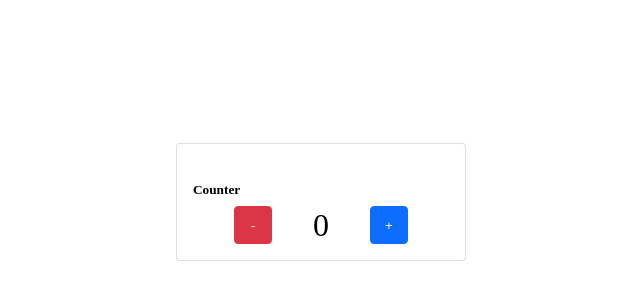
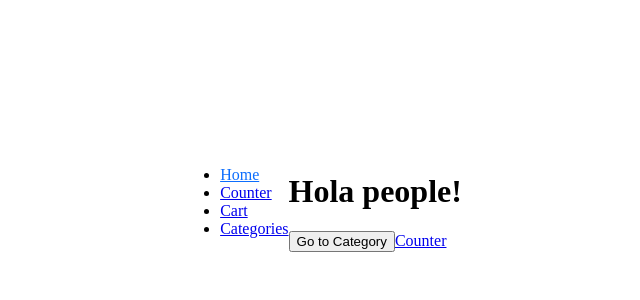
Before and after one commit to leotangram/CH-16150-classes, a React (Create React App) app: page / in a window 1280 px wide. Shown: the part 206-506 px from the top of the page, without its empty margins (327-967 px from the left). Built offline with nearby package versions, Linux system fonts and the light colour scheme.

Commit message:
Class 07 & 08

```diff
--- a/package.json
+++ b/package.json
@@ -8,7 +8,8 @@
     "@testing-library/user-event": "^12.8.3",
     "react": "^17.0.2",
     "react-dom": "^17.0.2",
-    "react-scripts": "4.0.3",
+    "react-router-dom": "^5.2.0",
+    "react-scripts": "^1.1.5",
     "web-vitals": "^1.1.2"
   },
   "scripts": {
--- a/src/App.css
+++ b/src/App.css
@@ -61,3 +61,11 @@
   background-color: #dc3545;
   border-color: #dc3545;
 }
+
+.activeRoute {
+  color: #0d6efd;
+}
+
+.route {
+  color: #000000;
+}
--- a/src/App.js
+++ b/src/App.js
@@ -1,37 +1,52 @@
-import { useState } from "react";
+import React from "react";
 import "./App.css";
+import Router from "./router/Router";
+
+// const urlPath = "https://pokeapi.co/api/v2/";
 
 const App = () => {
-  const [counter, setCounter] = useState(0);
+  // const [number, setNumber] = useState(0);
+  // const [characters, setCharacters] = useState([]);
+  // const [pokemons, setPokemons] = useState([]);
+  // const [limit, setLimit] = useState(1);
 
-  const addCounter = () => setCounter(counter + 1);
+  // useEffect(() => {
+  //   if (number < 3 && number > 0) {
+  //     fetch("https://rickandmortyapi.com/api/character")
+  //       .then((response) => response.json())
+  //       .then((data) => setCharacters(data.results));
+  //   }
+  // }, [number]);
 
-  const subsCounter = () => setCounter(counter - 1);
+  // useEffect(() => {
+  //   fetch(`${urlPath}pokemon?limit=${limit}`)
+  //     .then((response) => response.json())
+  //     .then((data) => setPokemons(data.results))
+  //     .catch((error) => console.log("error", error));
+  // }, [limit]);
+
+  // const handleChangeLimit = (event) => {
+  //   setLimit(event.target.value);
+  // };
+
+  // const handleNumer = () => setNumber(number - 1);
 
   return (
     <div className="app-container">
-      <div className="card" style={{ width: "18rem" }}>
-        <div class="card-body">
-          <h5 class="card-title">Counter</h5>
-          <div className="buttons-container">
-            <button
-              type="button"
-              className="button substract-button"
-              onClick={subsCounter}
-            >
-              -
-            </button>
-            <span className="counter">{counter}</span>
-            <button
-              type="button"
-              className="button add-button"
-              onClick={addCounter}
-            >
-              +
-            </button>
-          </div>
-        </div>
-      </div>
+      <Router />
+      {/* <input type="number" value={limit} onChange={handleChangeLimit} />
+      <ul>
+        {pokemons.map(({ name }) => (
+          <li key={name}>{name}</li>
+        ))}
+      </ul> */}
+      {/* <button type="button" onClick={handleNumer}>
+        Restar
+      </button>
+      <h1>{number}</h1>
+      <button type="button" onClick={() => setNumber(number + 1)}>
+        Sumar
+      </button> */}
     </div>
   );
 };
--- /dev/null
+++ b/src/components/Button.js
@@ -0,0 +1,18 @@
+import React from "react";
+
+const Button = ({ action, colorType, text }) => {
+  const buttonColorType =
+    colorType === "primary" ? "add-button" : "substract-button";
+
+  return (
+    <button
+      type="button"
+      className={`button ${buttonColorType}`}
+      onClick={action}
+    >
+      {text}
+    </button>
+  );
+};
+
+export default Button;
--- /dev/null
+++ b/src/components/Cart.js
@@ -0,0 +1,11 @@
+import React from "react";
+
+const Cart = () => {
+  return (
+    <div>
+      <h1>Cart</h1>
+    </div>
+  );
+};
+
+export default Cart;
--- /dev/null
+++ b/src/components/Categories.js
@@ -0,0 +1,16 @@
+import React from "react";
+import { useParams } from "react-router-dom";
+
+const Categories = () => {
+  const { categoryId } = useParams();
+  console.log("categoryId", categoryId);
+
+  return (
+    <div>
+      <h1>Categories</h1>
+      <p>{categoryId}</p>
+    </div>
+  );
+};
+
+export default Categories;
--- /dev/null
+++ b/src/components/Counter.js
@@ -0,0 +1,25 @@
+import React, { useState } from "react";
+import Button from "./Button";
+
+const Counter = () => {
+  const [counter, setCounter] = useState(0);
+
+  const addCounter = () => setCounter(counter + 1);
+
+  const subsCounter = () => setCounter(counter - 1);
+
+  return (
+    <div className="card" style={{ width: "18rem" }}>
+      <div className="card-body">
+        <h5 class="card-title">Counter</h5>
+        <div className="buttons-container">
+          <Button action={subsCounter} text="-" />
+          <span className="counter">{counter}</span>
+          <Button action={addCounter} colorType="primary" text="+" />
+        </div>
+      </div>
+    </div>
+  );
+};
+
+export default Counter;
--- /dev/null
+++ b/src/components/Home.js
@@ -0,0 +1,20 @@
+import React from "react";
+import { Link, useHistory } from "react-router-dom";
+
+const id = 123;
+
+const Home = () => {
+  const history = useHistory();
+
+  const goToCategory = () => history.push(`/categories/${id}`);
+
+  return (
+    <div>
+      <h1>Hola people!</h1>
+      <button onClick={goToCategory}>Go to Category</button>
+      <Link to="counter">Counter</Link>
+    </div>
+  );
+};
+
+export default Home;
--- /dev/null
+++ b/src/components/Navbar.js
@@ -0,0 +1,33 @@
+import React from "react";
+import { NavLink } from "react-router-dom";
+
+const Navbar = () => {
+  return (
+    <nav>
+      <ul>
+        <li>
+          <NavLink exact activeClassName="activeRoute" to="/">
+            Home
+          </NavLink>
+        </li>
+        <li>
+          <NavLink activeClassName="activeRoute" to="/counter">
+            Counter
+          </NavLink>
+        </li>
+        <li>
+          <NavLink activeClassName="activeRoute" to="/cart">
+            Cart
+          </NavLink>
+        </li>
+        <li>
+          <NavLink activeClassName="activeRoute" to="/categories/:categoryId">
+            Categories
+          </NavLink>
+        </li>
+      </ul>
+    </nav>
+  );
+};
+
+export default Navbar;
--- /dev/null
+++ b/src/components/NotFound.js
@@ -0,0 +1,11 @@
+import React from "react";
+
+const NotFound = () => {
+  return (
+    <div>
+      <h1>NotFound</h1>
+    </div>
+  );
+};
+
+export default NotFound;
--- /dev/null
+++ b/src/router/Router.js
@@ -0,0 +1,25 @@
+import React from "react";
+import { BrowserRouter, Switch, Route } from "react-router-dom";
+import Cart from "../components/Cart";
+import Categories from "../components/Categories";
+import Counter from "../components/Counter";
+import Home from "../components/Home";
+import Navbar from "../components/Navbar";
+import NotFound from "../components/NotFound";
+
+const Router = () => {
+  return (
+    <BrowserRouter>
+      <Navbar />
+      <Switch>
+        <Route exact path="/" component={Home} />
+        <Route path="/counter" component={Counter} />
+        <Route path="/cart" component={Cart} />
+        <Route path="/categories/" component={Categories} />
+        <Route path="*" component={NotFound} />
+      </Switch>
+    </BrowserRouter>
+  );
+};
+
+export default Router;
```
Also changed, not shown: 1 other file (tests, documents, lock files or other folders).
